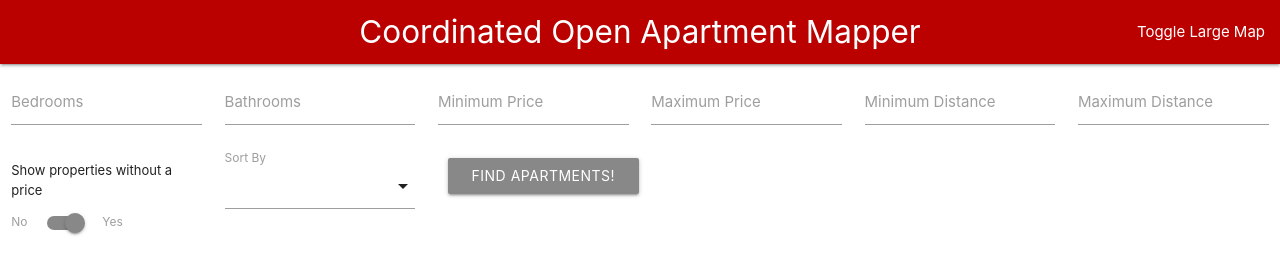
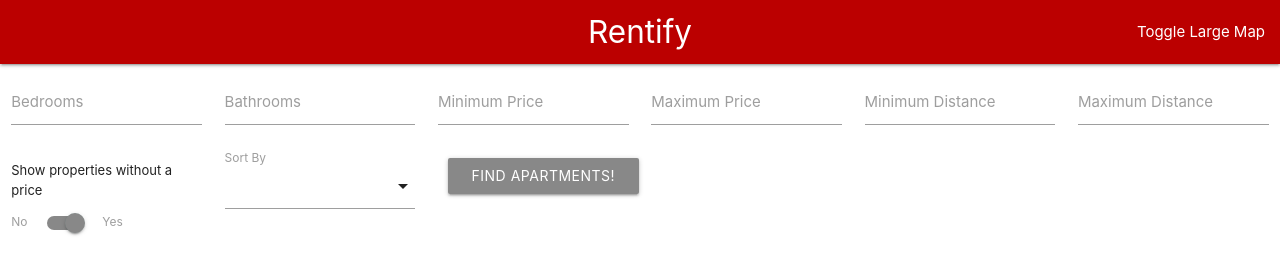
Before and after one commit to maxdg99/off-campus, a Django app: page / in a window 1280 px wide. Shown: the top 253 px of the page. Run offline with Django 3.2, Linux system fonts and the light colour scheme; tables that the repository leaves empty hold one stand-in row (values such as "Sample post"); grey boxes marked "Sample" are stand-in pictures; some libraries are stand-ins or nearby versions.

Commit message:
Name change

```diff
--- a/apartmentSearchProject/apartmentSearchApp/templates/index.html
+++ b/apartmentSearchProject/apartmentSearchApp/templates/index.html
@@ -1,7 +1,7 @@
 {% load static %}
 
 <head>
-    <title>COAM</title>
+    <title>Rentify</title>
 
     <!-- Materialize -->
     <link rel="stylesheet" href="https://cdnjs.cloudflare.com/ajax/libs/materialize/1.0.0/css/materialize.min.css">
@@ -25,7 +25,7 @@
 <body onload="restoreFilters()">
     <nav>
         <div class="nav-wrapper">
-            <a href="#" class="brand-logo center">Coordinated Open Apartment Mapper</a>
+            <a href="#" class="brand-logo center">Rentify</a>
             <ul id="nav-mobile" class="right hide-on-med-and-down">
                 <li><a href="#" onclick="toggleBigMap()">Toggle Large Map</a></li>
             </ul>
@@ -175,7 +175,7 @@
 
                 {% if paginator.num_pages > 10 %}
 
-                    {% if listings.number > 3 %}
+                    {% if listings.number > 1 %}
                         <li class="waves-effect"><a onclick="goToPage(1)">1</a></li>
                         <li>...</li>
                     {% endif %}
```
